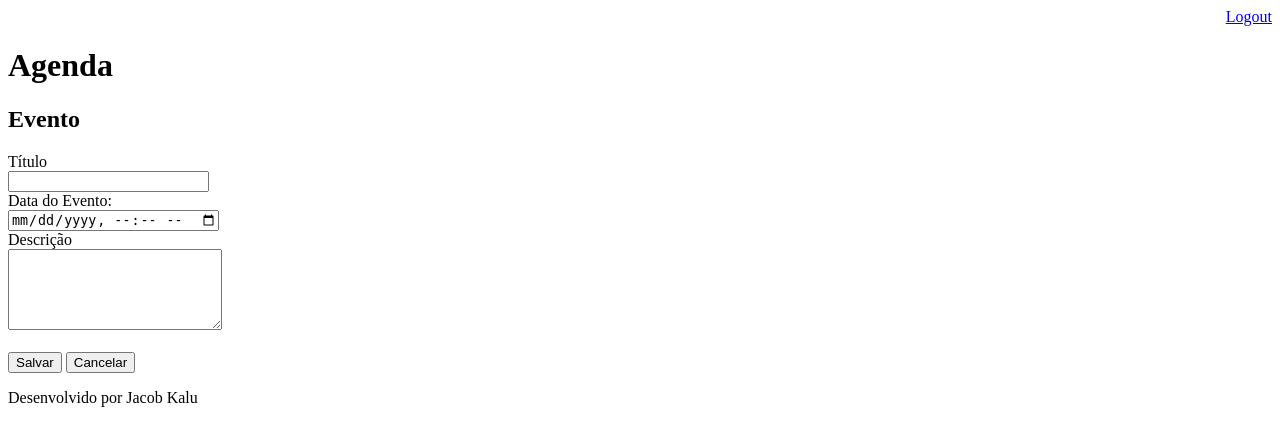
After one commit to Jacob-creator1/Dio_Agenda, a Django app: page /agenda/evento/ in a window 1280 px wide. The commit adds this page. Shown: the top 446 px of the page. Run offline with Django 3.2, Linux system fonts and the light colour scheme; a user stored in the database is signed in.

Commit message:
Tela de inserção de eventos criada

```diff
--- a/agenda/urls.py
+++ b/agenda/urls.py
@@ -21,6 +21,8 @@ from django.views.generic import RedirectView
 urlpatterns = [
     path('admin/', admin.site.urls),
     path('agenda/', views.lista_eventos),
+    path('agenda/evento/', views.evento),
+    path('agenda/evento/submit', views.submit_evento),
     # path('', views.index), opção 1
     path('', RedirectView.as_view(url='/agenda/')),  # opção 2
     path('login/', views.login_user),
--- a/core/views.py
+++ b/core/views.py
@@ -3,7 +3,6 @@ from core.models import Evento
 from django.contrib.auth.decorators import login_required
 from django.contrib.auth import authenticate, login, logout
 from django.contrib import messages
-
 
 # Create your views here.
 """def index(request):
@@ -25,8 +24,8 @@ def submit_login(request):
         password = request.POST.get('password')
         usuario = authenticate(username=username, password=password)
 
-        if usuario is not  None:
-            login(request,usuario)
+        if usuario is not None:
+            login(request, usuario)
             return redirect('/')
         else:
             messages.error(request, "Usuário ou senha inválidos!")
@@ -39,3 +38,21 @@ def lista_eventos(request):
     evento = Evento.objects.filter(usuario=usuario)
     dados = {'eventos': evento}
     return render(request, 'agenda.html', dados)
+
+
+@login_required(login_url='/login/')
+def evento(request):
+    return render(request, 'evento.html')
+
+@login_required(login_url='/login/')
+def submit_evento(request):
+    if request.POST:
+        titulo = request.POST.get('titulo')
+        data_evento = request.POST.get('data_evento')
+        descricao = request.POST.get('descricao')
+        usuario = request.user
+        Evento.objects.create(titulo=titulo,
+                              data_evento=data_evento,
+                              descricao=descricao,
+                              usuario=usuario)
+    return redirect('/')
--- a/templates/agenda.html
+++ b/templates/agenda.html
@@ -2,6 +2,9 @@
 
 {% block content %}
     <h2>Agendamentos</h2>
+    <a href="evento/">
+        <button type="button">Novo Evento</button>
+    </a>
     <ul>
     {% for evento in eventos %}
         <li>{{ evento.titulo }} - {{ evento.get_data_evento }}</li>
--- /dev/null
+++ b/templates/evento.html
@@ -0,0 +1,26 @@
+{% extends "model-page.html" %}
+
+{% block content %}
+
+<h2>Evento</h2>
+
+<form action="submit" method="POST">{% csrf_token %}
+    <label>Título</label>
+    <br>
+    <input type="text" name="titulo" size="22">
+    <br>
+    <label>Data do Evento:</label>
+    <br>
+    <input type="datetime-local" name="data_evento">
+    <br>
+    <label>Descrição</label>
+    <br>
+    <textarea name="descricao" rows="5" cols="24"></textarea>
+    <br><br>
+    <button type="submit">Salvar</button>
+    <a href="/">
+        <button type="button">Cancelar</button>
+    </a>
+</form>
+
+{% endblock %}
```
Also changed, not shown: db.sqlite3.
